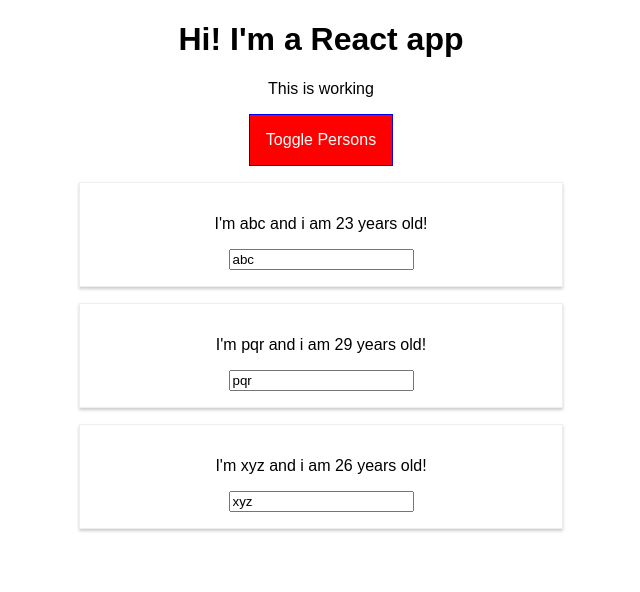
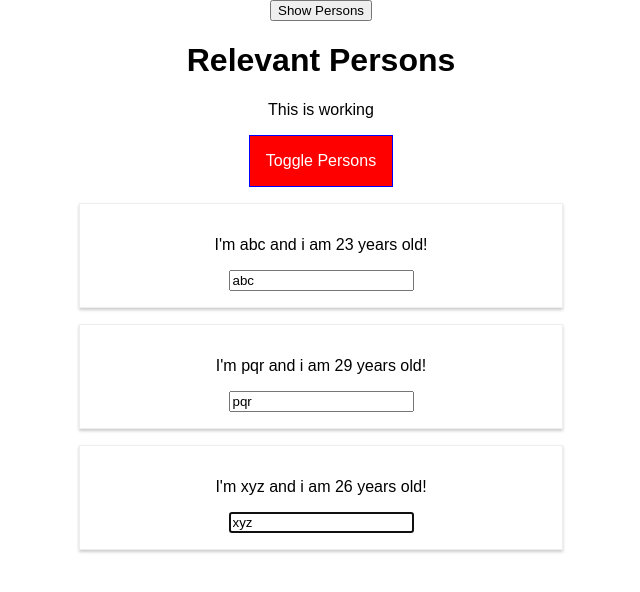
Before and after one commit to blazzy95/Learning-ReactJS, a React app: page / in a window 1280 px wide. Both pictures are taken after a click on the button "Toggle Persons". Shown: the top 592 px of the page, without its empty margins (319-959 px from the left). Built offline with nearby package versions, Linux system fonts and the light colour scheme.

Commit message:
Learining ReactJS

```diff
--- a/package.json
+++ b/package.json
@@ -11,9 +11,10 @@
     "babel-preset-react-app": "^3.1.0",
     "babel-runtime": "6.26.0",
     "case-sensitive-paths-webpack-plugin": "2.1.1",
-    "chalk": "1.1.3",
+    "chalk": "^1.1.3",
     "css-loader": "0.28.7",
     "dotenv": "4.0.0",
+    "each-async": "^1.1.1",
     "eslint": "4.10.0",
     "eslint-config-react-app": "^2.0.1",
     "eslint-loader": "1.9.0",
@@ -25,11 +26,13 @@
     "file-loader": "1.1.5",
     "fs-extra": "3.0.1",
     "html-webpack-plugin": "2.29.0",
+    "indent-string": "^3.2.0",
     "jest": "20.0.4",
     "object-assign": "4.1.1",
     "postcss-flexbugs-fixes": "3.2.0",
     "postcss-loader": "2.0.8",
     "promise": "8.0.1",
+    "prop-types": "^15.6.0",
     "radium": "^0.19.6",
     "raf": "3.4.0",
     "react": "^16.2.0",
--- a/src/components/Cockpit/Cockpit.css
+++ b/src/components/Cockpit/Cockpit.css
@@ -6,7 +6,7 @@
 	font-weight:bold;
 }
 
-.Cockpit button {
+.Button{
 	border: 1px solid blue;
 	padding: 16px;
 	background-color: green;
@@ -15,16 +15,16 @@
 	cursor: pointer;
 }
 
-.Cockpit button:hover {
-	background-color: lightgreen;
-	color: black;
+.Button:hover {
+    background-color: lightgreen;
+    color: black;
 }
 
-.Cockpit button.Red {
-	background-color: red;
+.Button.Red {
+    background-color: red;
 }
 
-.Cockpit button.Red:hover {
-	background-color: salmon;
-	color: black;
+.Button.Red:hover {
+    background-color: salmon;
+    color: black;
 }
--- a/src/components/Cockpit/Cockpit.js
+++ b/src/components/Cockpit/Cockpit.js
@@ -1,12 +1,12 @@
 import React from 'react';
 import classes from './Cockpit.css'
+import Auxi from '../../hoc/Auxi.js'
 
 const cockpit = (props) => {
 	const assignedClasses = [];
-	let btnClass = '';
-
-	if(props.showPersons){
-		btnClass = classes.Red;
+	let btnClass = classes.Button;
+    if (props.showPersons) {
+        btnClass = [classes.Button, classes.Red].join(' ');
 	}
 
 
@@ -19,12 +19,12 @@ const cockpit = (props) => {
 			assignedClasses.push(classes.bold);
 		}
 
-	return (
-		<div className = {classes.Cockpit}>
-			<h1>Hi! I'm a React app</h1>
+        return (
+        <Auxi>
+            <h1>{props.appTitle}</h1>
             <p className={assignedClasses.join(' ')}>This is working</p>
-            <button className = {btnClass} onClick={props.clicked}>Toggle Persons</button>
-		</div>
+            <button className={btnClass} onClick={props.clicked}>Toggle Persons</button>
+        </Auxi>
 	);
 };
 
--- a/src/components/Persons/Person/Person.js
+++ b/src/components/Persons/Person/Person.js
@@ -1,16 +1,47 @@
-import React from 'react';
+import React, { Component} from 'react';
 import classes from './Person.css';
+import withClass from '../../../hoc/withClass.js';
+import Auxi from '../../../hoc/Auxi.js';
+import PropTypes from 'prop-types';
 
-const person = (props) => {
+class Person extends Component {
 
-    return (
-        <div className= {classes.Person} >
-            <p onClick={props.click}>I'm {props.name} and i am {props.age} years old!</p>
-            <p>{props.children}</p>
-            <input type="text" onChange={props.Changed} value={props.name}/>
-        </div>
+    constructor(props) {
+        super(props);
+        console.log('[Person.js] Inside Constructor', props);
+    }
+
+    componentWillMount() {
+        console.log('[Person.js] Inside componentWillMount()');
+    }
+
+    componentDidMount() {
+        console.log('[Person.js] Inside componentDidMount()');
+        this.inputElement.focus();
+    }
+
+
+    render() {
+        console.log('[Person.js] inside render()');
+        return (
+            <Auxi>
+                <p onClick={this.props.click}>I'm {this.props.name} and i am {this.props.age} years old!</p>
+                <p>{this.props.children}</p>
+                <input
+                    ref={(inp) => { this.inputElement = inp }}
+                    type="text"
+                    onChange={this.props.Changed}
+                    value={this.props.name} />
+            </Auxi>
         );
+    }
+}
+
+Person.propTypes = {
+    click: PropTypes.func,
+    name: PropTypes.string,
+    age: PropTypes.number,
+    changed: PropTypes.func
 };
 
-
-export default person;
+export default withClass(Person, classes.Person);
--- a/src/components/Persons/Persons.js
+++ b/src/components/Persons/Persons.js
@@ -1,13 +1,52 @@
-import React from 'react';
+import React, {PureComponent} from 'react';
 import Person from './Person/Person';
 
-const persons = (props) => props.persons.map((person, index) => {
-        return <Person
-            click={() => props.clicked(index)}
-			key={person.id}
-            name={person.name}
-            age={person.age}
-            Changed={(event) => props.changed(event, person.id)} />
-            });
+class Persons extends PureComponent {
 
-export default persons;
+    constructor(props) {
+        super(props);
+        console.log('[Persons.js] Inside Constructor', props);
+    }
+
+    componentWillMount() {
+        console.log('[Persons.js] Inside componentWillMount()');
+    }
+
+    componentDidMount() {
+        console.log('[Persons.js] Inside componentDidMount()');
+    }
+
+    componentWillReceiveProps(nextProps) {
+        console.log('[UPDATE Persons.js] Inside componentWillReceiveProps()', nextProps);
+    }
+
+    //shouldComponentUpdate(nextProps, nextState) {
+    //    console.log('[UPDATE Persons.js] Inside componentWillReceiveProps()', nextProps, nextState);
+    //    return nextProps.persons !== this.props.persons || nextProps.changed !== this.props.changed || nextProps.clicked !== this.props.clicked;
+    //}
+
+    componentWillUpdate(nextProps, nextState) {
+        console.log('[UPDATE Persons.js] Inside componentWillUpdate()', nextProps, nextState);
+    }
+
+    componentDidUpdate() {
+        console.log('[UPDATE Persons.js] Inside componentDidUpdate()');
+        if (this.inputElement.focus === 0) {
+            thhis.inputElement.focus();
+        }
+    }
+
+    render() {
+        console.log('[Persons.js] Inside render()');
+        return this.props.persons.map((person, index) => {
+            return <Person
+                click={() => this.props.clicked(index)}
+                key={person.id}
+                name={person.name}
+                position={index}
+                age={person.age}
+                Changed={(event) => this.props.changed(event, person.id)} />
+        });
+    }
+}
+export default Persons;
--- a/src/containers/App.js
+++ b/src/containers/App.js
@@ -1,17 +1,56 @@
-import React, { Component } from 'react';
+import React, { PureComponent } from 'react';
 import classes from './App.css';
 import Persons from '../components/Persons/Persons';
 import Cockpit from '../components/Cockpit/Cockpit';
+import Auxi from '../hoc/Auxi.js';
+import withClass from '../hoc/withClass.js';
 
-class App extends Component {
-    state = {
+class App extends PureComponent {
+
+    constructor(props) {
+        super(props);
+        console.log('[App.js] Inside Constructor', props);
+        this.state = {
             persons: [
                 { id: '123', name: 'abc', age: 23 },
                 { id: '234', name: 'pqr', age: 29 },
                 { id: '345', name: 'xyz', age: 26 }
             ],
-        showPersons: false
+            otherState: 'some other value',
+            showPersons: false,
+            toggleClicked: 0
         };
+    }
+
+    componentWillMount() {
+        console.log('[App.js] Inside componentWillMount()');
+    }
+
+    componentDidMount() {
+        console.log('[App.js] Inside componentDidMount()');
+    }
+
+    //shouldComponentUpdate(nextProps, nextState) {
+    //    console.log('[UPDATE App.js] Inside componentWillReceiveProps()', nextProps, nextState);
+    //    return true;
+    //}
+
+    componentWillUpdate(nextProps, nextState) {
+        console.log('[UPDATE App.js] Inside componentWillUpdate()', nextProps, nextState);
+    }
+
+    componentDidUpdate() {
+        console.log('[UPDATE App.js] Inside componentDidUpdate()');
+    }
+
+    //state = {
+    //    persons: [
+    //        { id: '123', name: 'abc', age: 23 },
+    //        { id: '234', name: 'pqr', age: 29 },
+    //        { id: '345', name: 'xyz', age: 26 }
+    //    ],
+    //    showPersons: false
+    //};
 
     nameChangeHandler = (event, id) => {
         const personindex = this.state.persons.findIndex(p => {
@@ -28,8 +67,12 @@ class App extends Component {
 
     togglePersonsHandler = () => {
         const doesShow = this.state.showPersons;
-        this.setState({ showPersons: !doesShow });
-
+        this.setState((prevState, props) => {
+            return {
+                showPersons: !doesShow,
+                toggleClicked: prevState.toggleClicked + 1
+            }
+        });
     };
 
     deletePersonHandler = (personIndex) => {
@@ -41,7 +84,7 @@ class App extends Component {
     };
 
     render() {
-
+        console.log('[App.js] inside render()');
         let persons = null;
 
         if (this.state.showPersons)
@@ -52,15 +95,17 @@ class App extends Component {
         }
 
         return (
-      <div className={classes.App}>
+            <Auxi>
+                <button onClick={() => { this.setState({showPersons: true})}}>Show Persons</button>
                 <Cockpit
+                    appTitle={this.props.title}
 	                showPersons={this.state.showPersons}
 	                persons = {this.state.persons}
 	                clicked = {this.togglePersonsHandler}/>
                 {persons}
-      </div>
+            </Auxi>
     );
   }
 }
 
-export default App;
+export default withClass(App,classes.App);
--- /dev/null
+++ b/src/hoc/Auxi.js
@@ -0,0 +1,5 @@
+import React from 'react';
+
+const Auxi = (props) => props.children;
+
+export default Auxi;
--- /dev/null
+++ b/src/hoc/withClass.js
@@ -0,0 +1,15 @@
+import React, {Component} from 'react';
+
+const withClass = (WrappedComponent, className) => {
+    return class extends Component {
+        render() {
+            return (
+                <div className={className}>
+                    <WrappedComponent {...this.props} />
+                </div>
+                )
+        }
+    }
+}
+
+export default withClass;
--- a/src/index.js
+++ b/src/index.js
@@ -4,5 +4,5 @@ import './index.css';
 import App from './containers/App';
 import registerServiceWorker from './registerServiceWorker';
 
-ReactDOM.render(<App />, document.getElementById('root'));
+ReactDOM.render(<App title="Relevant Persons"/>, document.getElementById('root'));
 registerServiceWorker();
```
Also changed, not shown: 1 other file (tests, documents, lock files or other folders). Lines whose indentation alone changed are shown as unchanged.
